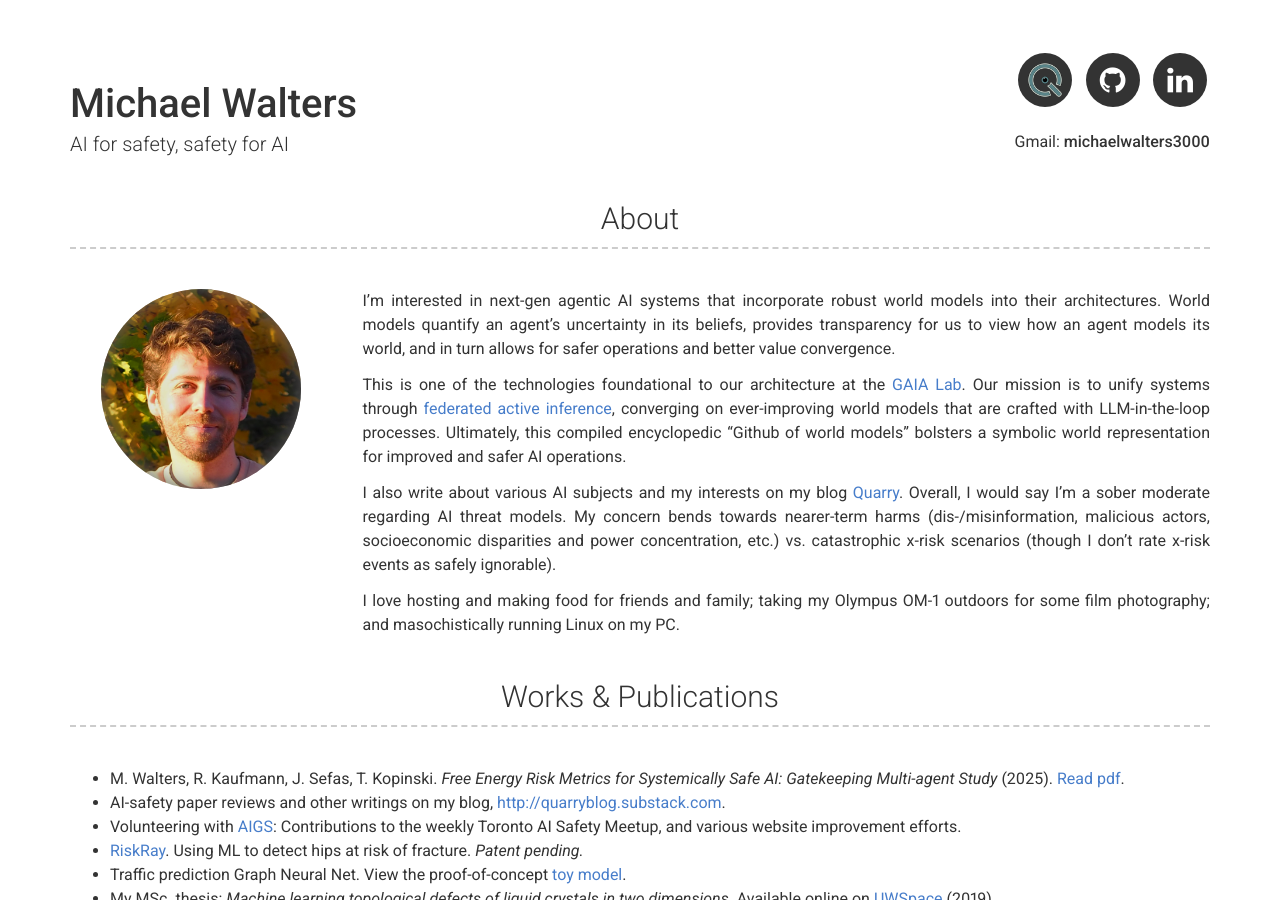
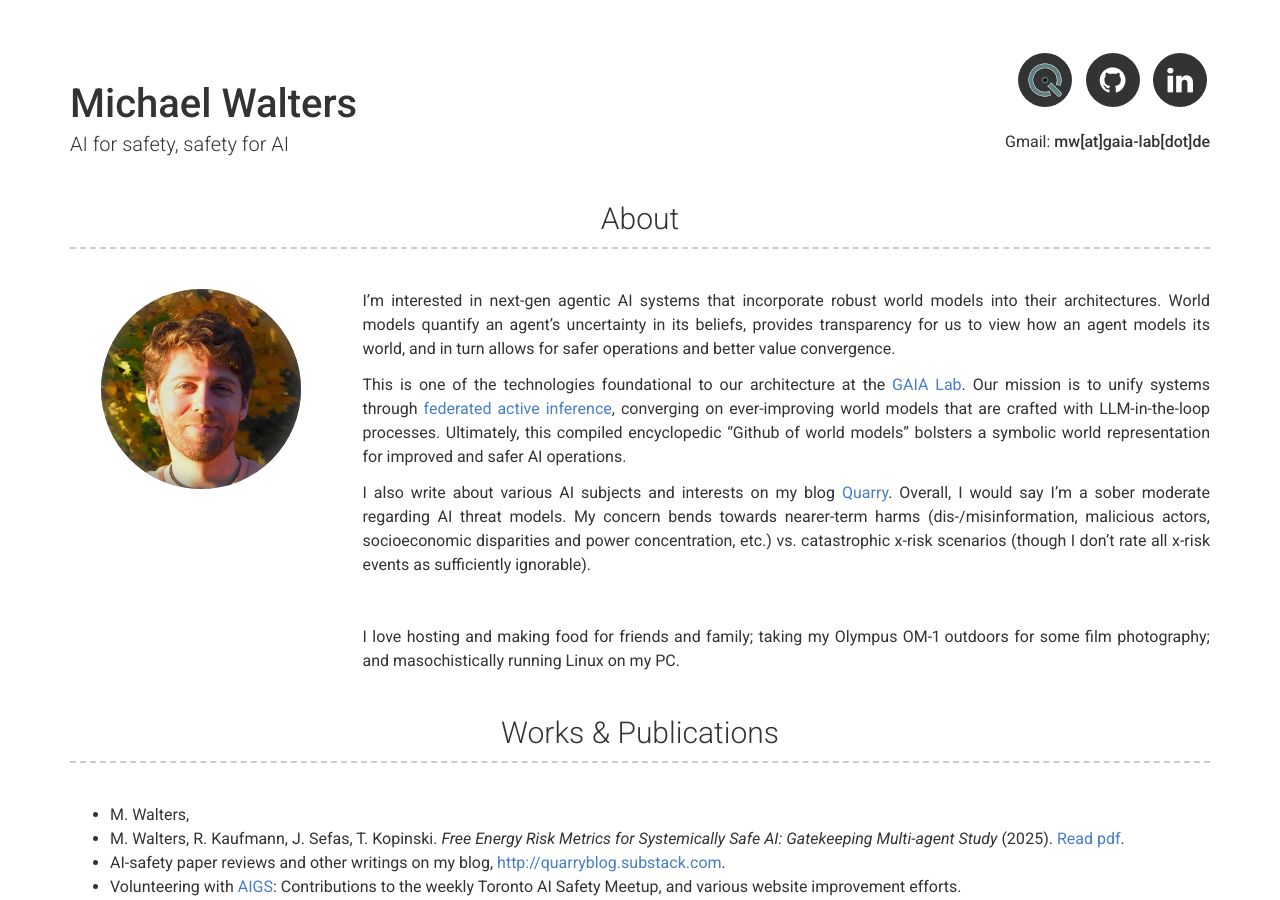
Before and after one commit to m-walters/m-walters.github.io, a Jekyll site: the page built from index.md, in a window 1280 px wide and 900 px high. Built offline with Jekyll 4.4.1, drawn with Linux system fonts in a browser that asks for light colours; formulas are drawn with MathJax 3; some of the changed text lies outside the part shown.

```diff
--- a/_config.yml
+++ b/_config.yml
@@ -6,7 +6,7 @@ favicon: /assets/logo-candy.png
 name: Michael Walters
 # title: Physicist, AI Safety Researcher, Occasional Photographer
 title: AI for safety, safety for AI
-email: michaelwalters3000
+email: mw[at]gaia-lab[dot]de
 #phone: +1 519-949-4428
 profile: m-walters.github.io
 
@@ -32,11 +32,12 @@ about_content: | # this will include new lines to allow paragraphs
   for improved and safer AI operations.
   <br/>
 
-  I also write about various AI subjects and my interests on my blog [Quarry](https://quarryblog.substack.com/).
+  I also write about various AI subjects and interests on my blog [Quarry](https://quarryblog.substack.com/).
   Overall, I would say I'm a sober moderate regarding AI threat models.
   My concern bends towards nearer-term harms (dis-/misinformation, malicious actors,
   socioeconomic disparities and power concentration, etc.) vs. catastrophic x-risk scenarios
-  (though I don't rate x-risk events as safely ignorable).
+  (though I don't rate all x-risk events as sufficiently ignorable).
+
   <br/>
 
   I love hosting and making food for friends and family; taking my Olympus OM-1 outdoors for some
@@ -54,6 +55,7 @@ experience_title: Past & Ongoing
 # More Section
 more_title: Works & Publications #(Use this to override about more section title)
 more_content: | # this will include new lines to allow paragraphs
+  - M. Walters,
   - M. Walters, R. Kaufmann, J. Sefas, T. Kopinski. _Free Energy Risk Metrics for Systemically Safe AI: Gatekeeping Multi-agent Study_ (2025). [Read pdf](assets/AV_risk_MW_etal_v1.pdf).
   - AI-safety paper reviews and other writings on my blog, [http://quarryblog.substack.com](http://quarryblog.substack.com).
   - Volunteering with [AIGS](https://aigs.ca): Contributions to the weekly Toronto AI Safety Meetup, and various website improvement efforts.
```
Also changed, not shown: assets/images/selfie-square-zoom.JPG (deleted), assets/images/selfie-square.JPG (deleted), assets/images/selfie-square.thumbnail.JPG (deleted), 3 other files.
